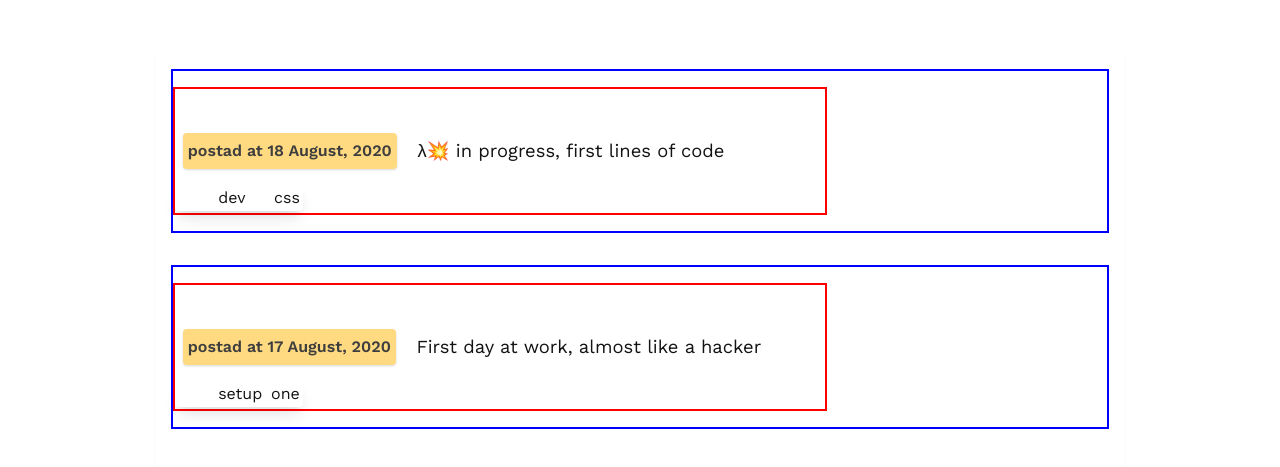
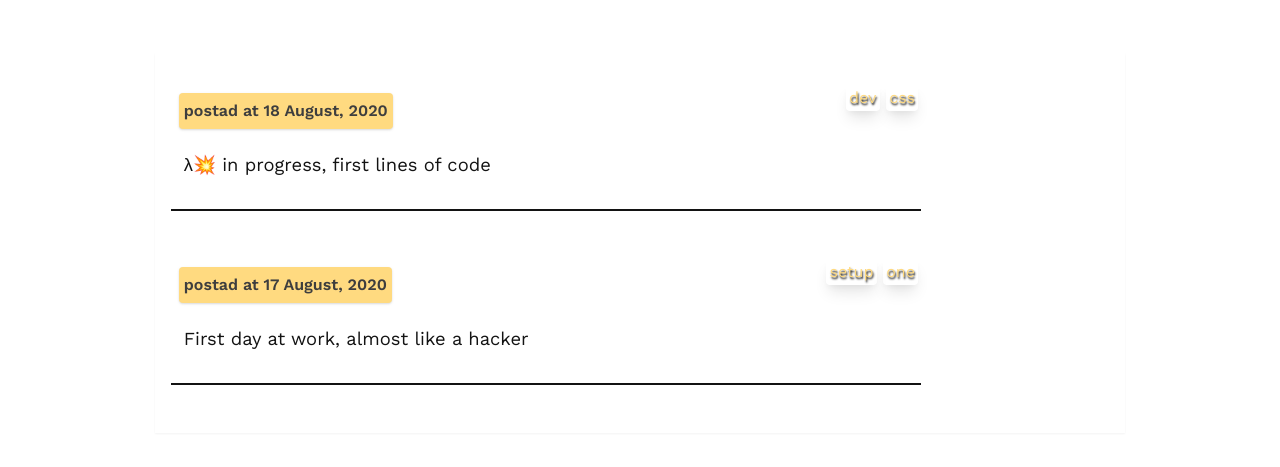
Before and after one commit to masiuciszek/dev-journal, a Gatsby site: page /posts in a window 1280 px wide. Shown: the part 139-606 px from the top of the page. Built offline with nearby package versions, Linux system fonts and the light colour scheme; Gatsby itself is replaced by a stand-in of ours; some packages are replaced by stand-ins of ours.

Commit message:
single post item fix

```diff
--- a/src/components/blog/Post.tsx
+++ b/src/components/blog/Post.tsx
@@ -7,26 +7,23 @@ import { below, handleFlex } from "../../utils/helpers";
 interface Props {
   postData: {
     frontmatter: FrontMatter;
-    excerpt: string;
   };
 }
 
 const PostStyles = styled.article`
   padding: 1rem 0;
-  border: 2px solid blue;
-  height: 100%;
+  width: 80%;
+  ${handleFlex("row", "flex-start", "flex-start")};
 
   &:not(:first-child) {
     margin: 2rem 0;
   }
+  position: relative;
+  border-bottom: 2px solid ${({ theme }) => theme.colors.text};
 `;
 
-const PostHeader = styled.div`
-  ${handleFlex("row", "space-between", "center")};
-  height: 8em;
-  border: 2px solid red;
-  width: 70%;
-
+const PostHeader = styled(Link)`
+  ${handleFlex("column", "flex-start", "flex-start")};
   strong,
   p {
     margin: 0.5rem;
@@ -41,62 +38,44 @@ const PostHeader = styled.div`
   p {
     flex: 1;
   }
-  position: relative;
+`;
 
-  .tags {
-    ${handleFlex("row", "space-between", "flex-start")};
+const Tags = styled.ul`
+  ${handleFlex("row", "space-between", "center")};
   position: absolute;
-    top: 5rem;
-    text-align: center;
-    width: 8em;
-    margin-right: auto;
+  right: 0;
+  top: 0;
+  li {
+    border-radius: 4px;
+    padding: 0 0.2em;
+    margin: 0 0.2em;
     box-shadow: ${({ theme }) => theme.shadow.elevations[4]};
-    border-radius: 4px;
-    li {
-      text-align: center;
-      padding: 0 0.2em;
     a {
+      text-shadow: 1px 2px 2px ${({ theme }) => theme.colors.text};
+      color: ${({ theme }) => theme.colors.button};
       display: block;
-        text-align: center;
     }
   }
-  }
-
-  ${below.smallMedium`
-    ${handleFlex("column", "space-between", "flex-start")};
-    width: 100%;
-    .tags {
-      top: 0;
-      right: 1rem;
-    }
-  `}
-
   ${below.small`
-    ${handleFlex("column", "center", "center")};
-    height: 100%;
-    .tags {
-      position: static;
-      top: ;
-      right: 0;
-    }
+    margin-right: auto;
   `}
 `;
 
 const Post = ({ postData }: Props) => {
-  const { title, date, spoiler, tags } = postData.frontmatter;
+  const { title, date, spoiler, tags, path } = postData.frontmatter;
 
   return (
     <PostStyles>
-      <PostHeader>
+      <PostHeader to={`/posts${path}`}>
         <strong>postad at {date} </strong> <p>{spoiler}</p>
-        <ul className="tags">
+      </PostHeader>
+      <Tags>
         {tags.map(tag => (
           <li key={tag}>
             <Link to={`/keyword/${tag}`}>{tag}</Link>
           </li>
         ))}
-        </ul>
-      </PostHeader>
+      </Tags>
     </PostStyles>
   );
 };
--- a/src/templates/post-list.tsx
+++ b/src/templates/post-list.tsx
@@ -9,7 +9,6 @@ import { Page } from "../components/styled/Page";
 interface Edges {
   node: {
     frontmatter: FrontMatter;
-    excerpt: string;
   };
 }
 
@@ -23,10 +22,24 @@ const PostList = styled.section`
   padding: 1rem;
   box-shadow: ${({ theme }) => theme.shadow.elevations[1]};
   height: 100%;
+
+  .navigation {
+  }
 `;
 
-const PostListTemplate: React.FC<PageProps<Posts>> = ({ data }) => {
+interface PageContextData {
+  limit: number;
+  skip: number;
+  numPages: number;
+  currentPage: number;
+}
+
+const PostListTemplate: React.FC<PageProps<Posts, PageContextData>> = ({
+  data,
+  pageContext,
+}) => {
   const { edges } = data.POSTS;
+
   return (
     <SiteProvider>
       <Layout>
@@ -35,6 +48,7 @@ const PostListTemplate: React.FC<PageProps<Posts>> = ({ data }) => {
             {edges.map(({ node }) => (
               <Post key={node.frontmatter.date} postData={node} />
             ))}
+            <div className="navigation"></div>
           </PostList>
         </Page>
       </Layout>
```
Lines whose indentation alone changed are shown as unchanged.
